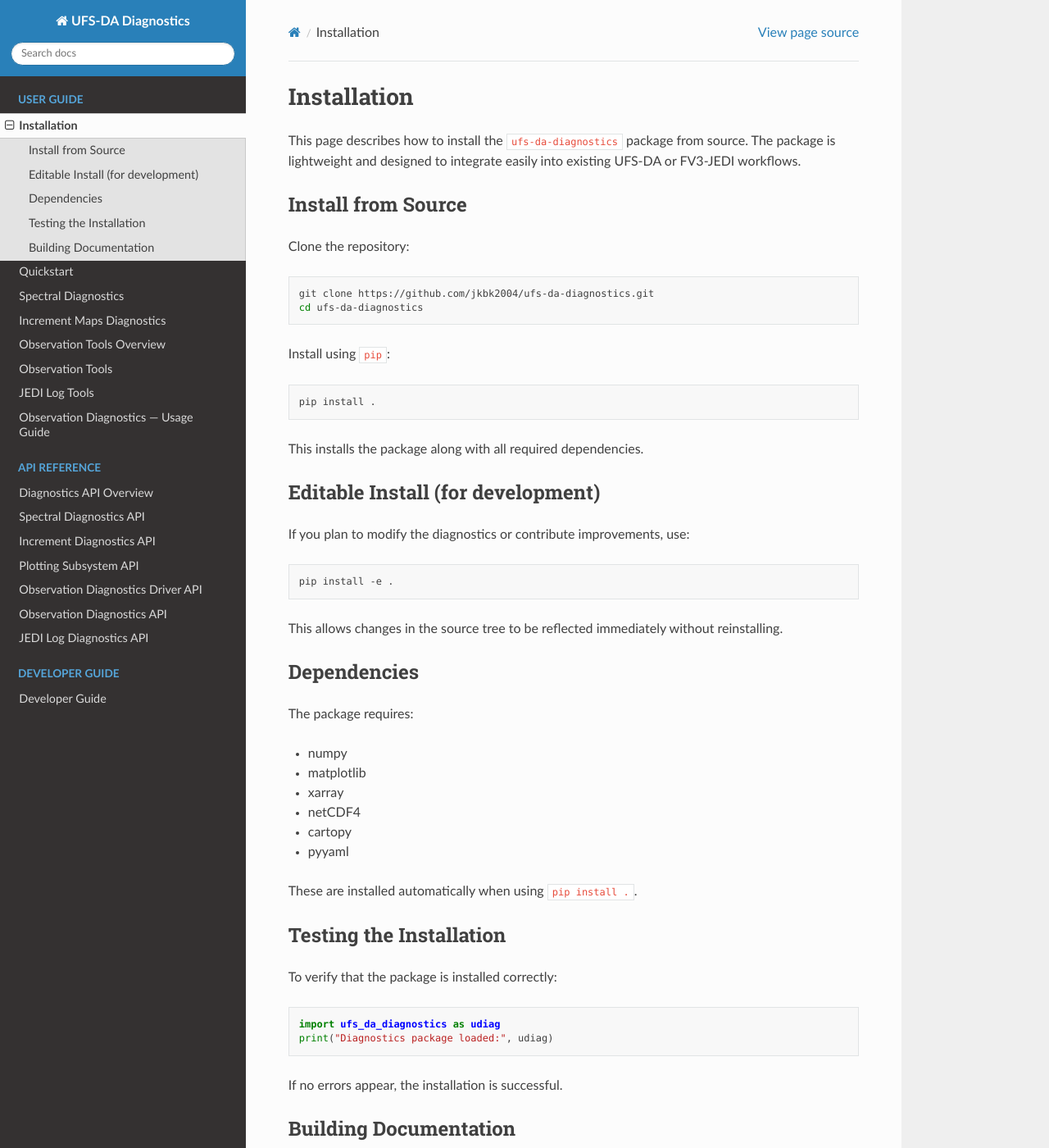
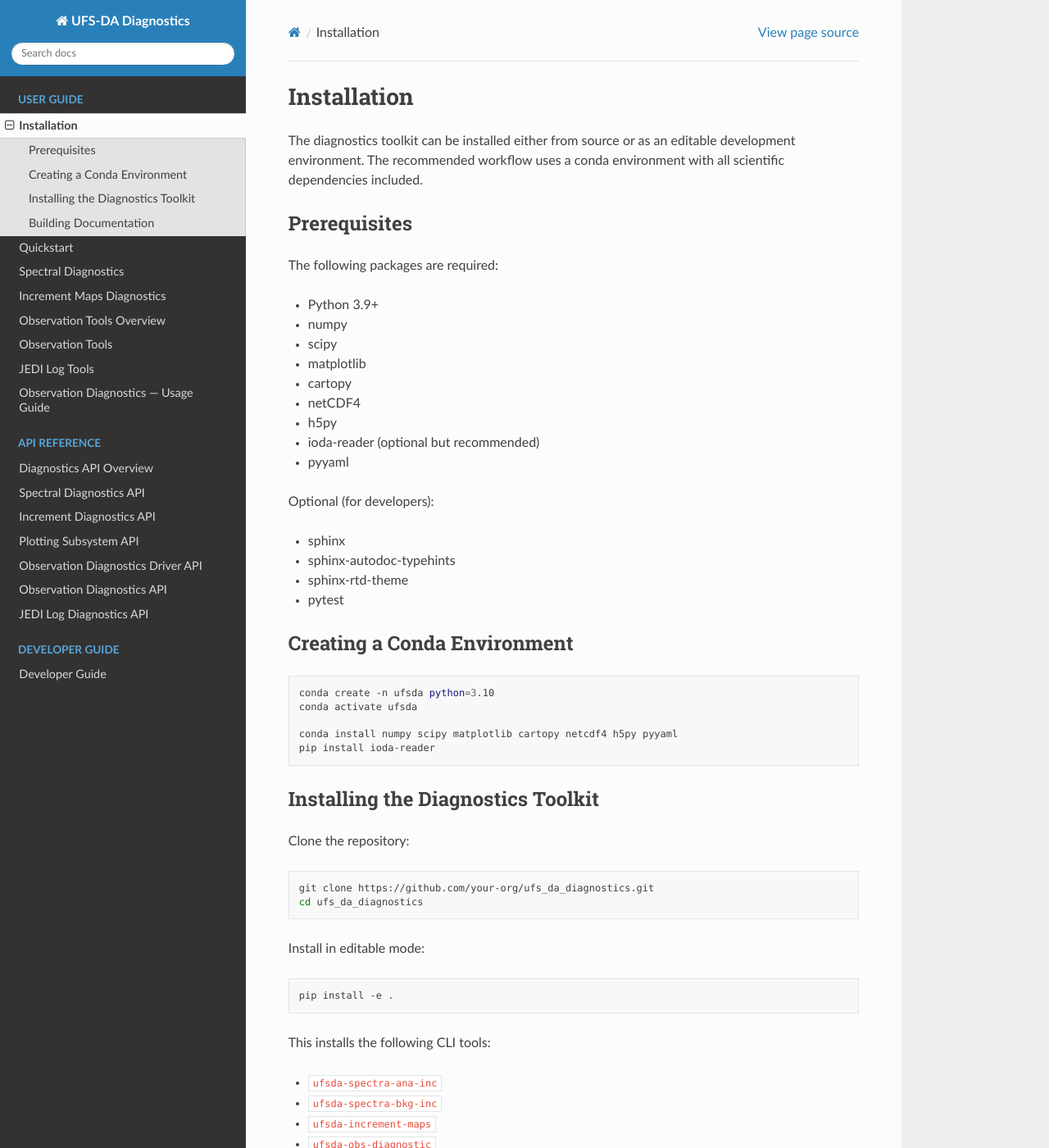
Before and after one commit to jkbk2004/ufs_da_diagnostics, a Sphinx documentation site: the page built from docs/installation.rst, in a window 1280 px wide and 1400 px high. Shown: the whole window at 82% size. Built offline with Sphinx 7.4.7 and the Read the Docs theme 3.1.0, drawn with Linux system fonts in a browser that asks for light colours; some of the changed text lies outside the part shown.

Commit message:
Update installation.rst

```diff
--- a/docs/installation.rst
+++ b/docs/installation.rst
@@ -1,84 +1,76 @@
 Installation
 ============
 
-This page describes how to install the ``ufs-da-diagnostics`` package
-from source. The package is lightweight and designed to integrate easily
-into existing UFS-DA or FV3-JEDI workflows.
+The diagnostics toolkit can be installed either from source or as an
+editable development environment. The recommended workflow uses a
+conda environment with all scientific dependencies included.
+
+Prerequisites
+-------------
+
+The following packages are required:
+
+- Python 3.9+
+- numpy
+- scipy
+- matplotlib
+- cartopy
+- netCDF4
+- h5py
+- ioda-reader (optional but recommended)
+- pyyaml
+
+Optional (for developers):
+
+- sphinx
+- sphinx-autodoc-typehints
+- sphinx-rtd-theme
+- pytest
 
 
-Install from Source
--------------------
+Creating a Conda Environment
+----------------------------
+
+.. code-block:: bash
+
+    conda create -n ufsda python=3.10
+    conda activate ufsda
+
+    conda install numpy scipy matplotlib cartopy netcdf4 h5py pyyaml
+    pip install ioda-reader
+
+
+Installing the Diagnostics Toolkit
+----------------------------------
 
 Clone the repository:
 
 .. code-block:: bash
 
-    git clone https://github.com/jkbk2004/ufs-da-diagnostics.git
-    cd ufs-da-diagnostics
+    git clone https://github.com/your-org/ufs_da_diagnostics.git
+    cd ufs_da_diagnostics
 
-Install using ``pip``:
-
-.. code-block:: bash
-
-    pip install .
-
-This installs the package along with all required dependencies.
-
-
-Editable Install (for development)
-----------------------------------
-
-If you plan to modify the diagnostics or contribute improvements, use:
+Install in editable mode:
 
 .. code-block:: bash
 
     pip install -e .
 
-This allows changes in the source tree to be reflected immediately
-without reinstalling.
+This installs the following CLI tools:
 
-
-Dependencies
-------------
-
-The package requires:
-
-- numpy
-- matplotlib
-- xarray
-- netCDF4
-- cartopy
-- pyyaml
-
-These are installed automatically when using ``pip install .``.
-
-
-Testing the Installation
-------------------------
-
-To verify that the package is installed correctly:
-
-.. code-block:: python
-
-    import ufs_da_diagnostics as udiag
-    print("Diagnostics package loaded:", udiag)
-
-If no errors appear, the installation is successful.
+- ``ufsda-spectra-ana-inc``
+- ``ufsda-spectra-bkg-inc``
+- ``ufsda-increment-maps``
+- ``ufsda-obs-diagnostic``
+- ``ufsda-log-diagnostic``
 
 
 Building Documentation
 ----------------------
 
-To build the documentation locally:
-
 .. code-block:: bash
 
-    python -m sphinx -b html docs docs/_build/html
+    cd docs
+    make html
 
-Open the generated HTML in a browser:
-
-.. code-block:: bash
-
-    open docs/_build/html/index.html   # macOS
-    xdg-open docs/_build/html/index.html   # Linux
-    start docs/_build/html/index.html      # Windows
+The generated documentation will appear in ``docs/_build/html``.
```
